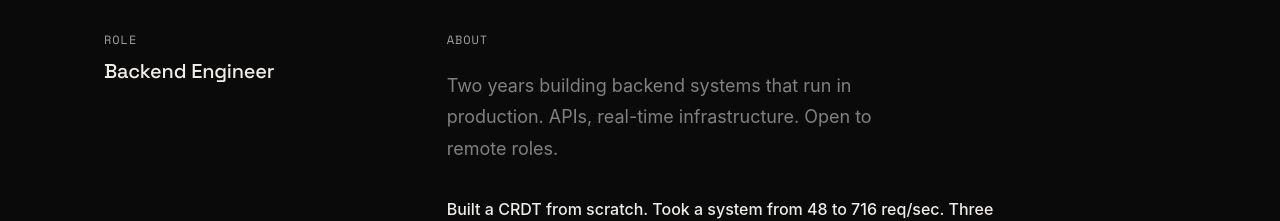
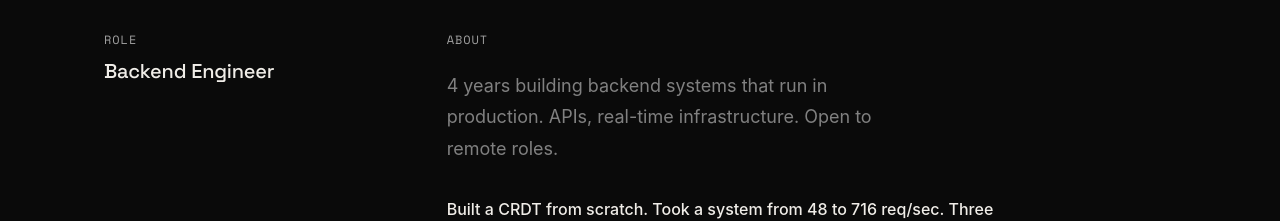
Before and after one commit to dax-side/portfolio, a React (Vite) app: page / in a window 1280 px wide. Shown: the part 429-650 px from the top of the page. Built offline with nearby package versions, Linux system fonts and the light colour scheme; a web font is replaced by a local one.

Commit message:
fix: update experience duration from 2 to 4 years

```diff
--- a/src/components/Hero.jsx
+++ b/src/components/Hero.jsx
@@ -40,7 +40,7 @@
           <motion.div style={styles.bioBlock} variants={fadeUp}>
             <span className="type-label" style={styles.label}>ABOUT</span>
             <p className="type-body-lg" style={styles.bio}>
-              Two years building backend systems that run in production. APIs, real-time infrastructure. Open to remote roles.
+              4 years building backend systems that run in production. APIs, real-time infrastructure. Open to remote roles.
             </p>
             <p className="type-body-md" style={{ color: '#F0EDE8', fontWeight: 500, marginTop: '8px', marginBottom: '8px' }}>
               Built a CRDT from scratch. Took a system from 48 to 716 req/sec. Three packages on npm.
```
